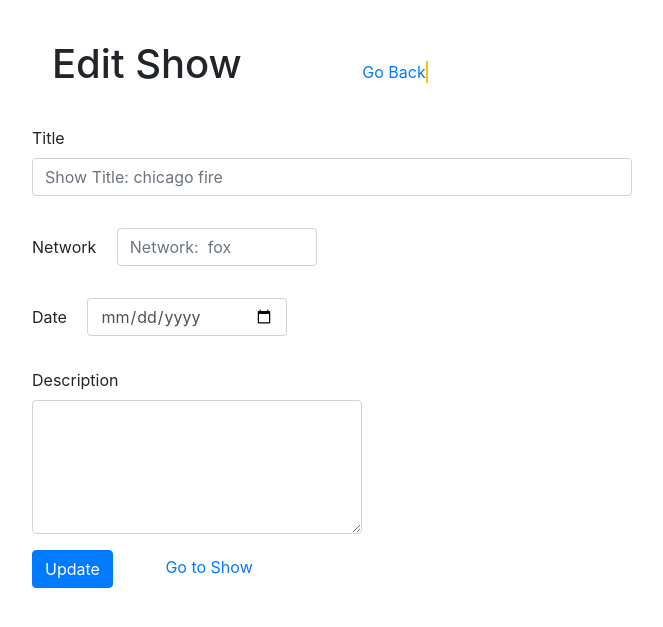
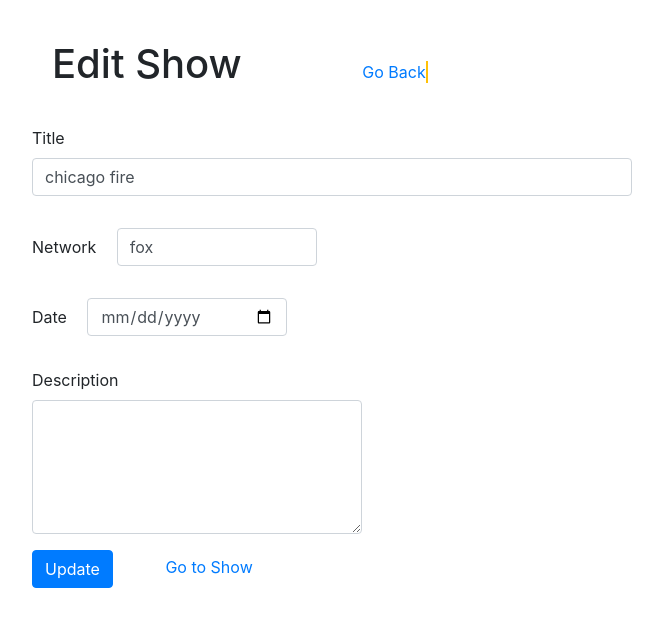
Before and after one commit to courtnaymcewen/shows_repo, a Django app: template apps/semi_restful_tvshow_app/templates/semi_restful_tvshow_app/edit_show.html in a window 1280 px wide. Shown: the top 627 px of the page, without its empty margins (278-941 px from the left). Run offline with Django 3.2, Linux system fonts and the light colour scheme; the template is opened without the code that fills it: values that come from a table or form of the project are taken from there, others are empty; data comes from the database, SQL or seed files in the repository; both versions use the stored data as it was after the commit; parts of the project's set-up code (start-up, migrations or seed data) failed here and were passed over; some libraries are stand-ins or nearby versions.

Commit message:
working version

```diff
--- a/apps/semi_restful_tvshow_app/templates/semi_restful_tvshow_app/all_shows.html
+++ b/apps/semi_restful_tvshow_app/templates/semi_restful_tvshow_app/all_shows.html
@@ -57,7 +57,7 @@
           <td>{{show.description}}</td>
           <td>
             <a href="/show/{{show.id}}">SHOW | </a>
-            <a href="/show/{{show.id}}/update">EDIT | </a>
+            <a href="/show/{{show.id}}/edit">EDIT | </a>
             <a href="/show/{{show.id}}/destroy">DELETE | </a>
           </td>
         </tr>
--- a/apps/semi_restful_tvshow_app/templates/semi_restful_tvshow_app/edit_show.html
+++ b/apps/semi_restful_tvshow_app/templates/semi_restful_tvshow_app/edit_show.html
@@ -35,15 +35,15 @@
             <div class="form-group">
                 <label for="title">Title</label>
                 <input type="text" class="form-control" name="title" id="title" aria-describedby="showTitle"
-                    placeholder="Show Title: {{show.title}}" style="width: 600px">
+                    value="{{show.title}}" style="width: 600px">
             </div>
             <div class="form-group">
                 <label for="network">Network</label>
                 <input type="text" class="form-control d-inline-block m-3" name="network" id="exampleNetwork1"
-                    placeholder="Network:  {{show.network}}" style="width: 200px">
+                    value="{{show.network}}" style="width: 200px">
                 <label for="date">Date</label>
                 <input type="date" class="form-control d-inline-block m-3" name="release_date"
-                    id="InputReleaseDate1" placeholder="Release_Date:  {{show.release_date}}" style="width: 200px">
+                    id="InputReleaseDate1" value="Release_Date:  {{show.release_date}}" style="width: 200px">
             </div>
 
             <div class="form-group">
@@ -51,7 +51,7 @@
                 <textarea class="form-control" name="description" rows="5"></textarea>
             </div>
 
-            <a class="btn btn-primary" href="/show/{{show.id}}/update" role="button">Update</a>
+            <button type="submit" class="btn btn-primary" href="/show/{{show.id}}/update">Update</button>
             <a href="/show/{{show.id}}/destroy" class="ml-5"> Go to Show</a>
     </div>
     </form>
```
Also changed, not shown: apps/semi_restful_tvshow_app/templates/semi_restful_tvshow_app/show_detail.html (+2 -30 lines), apps/semi_restful_tvshow_app/views.py (+4 -3 lines), db.sqlite3.
